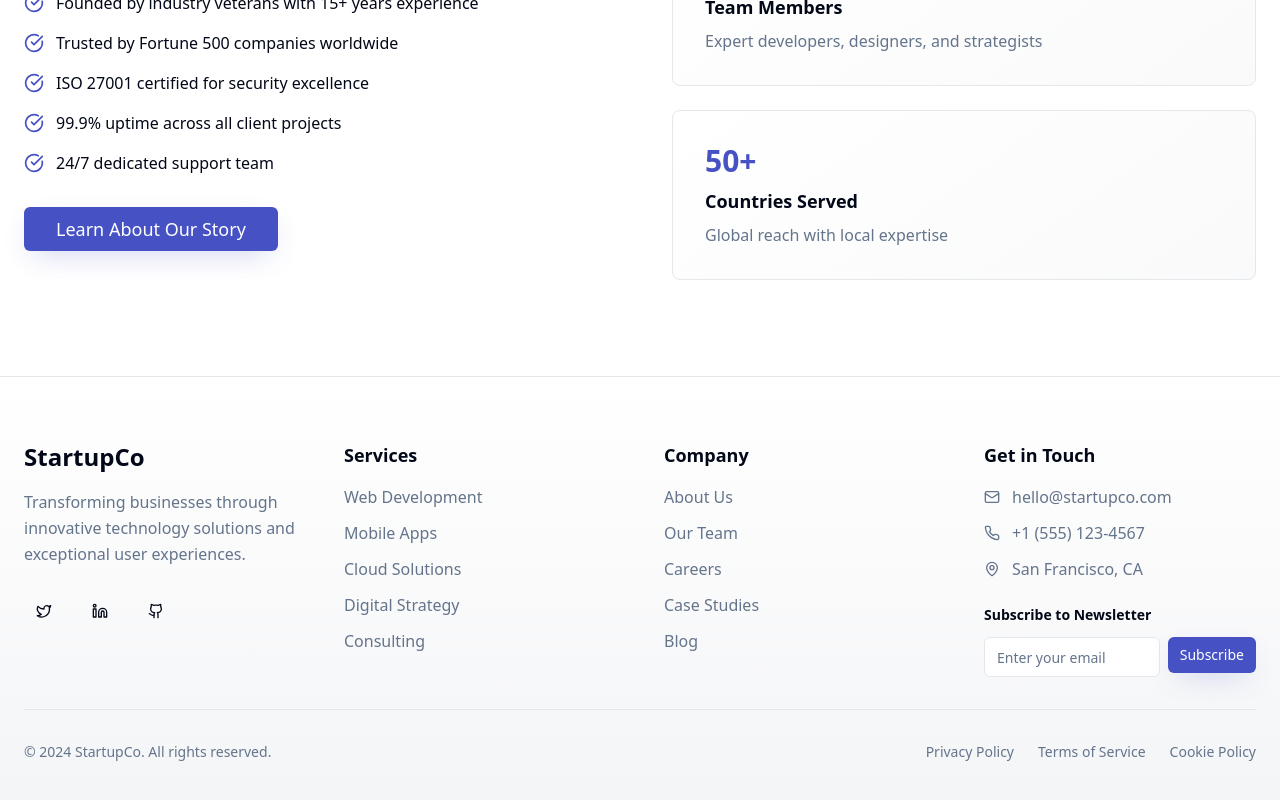
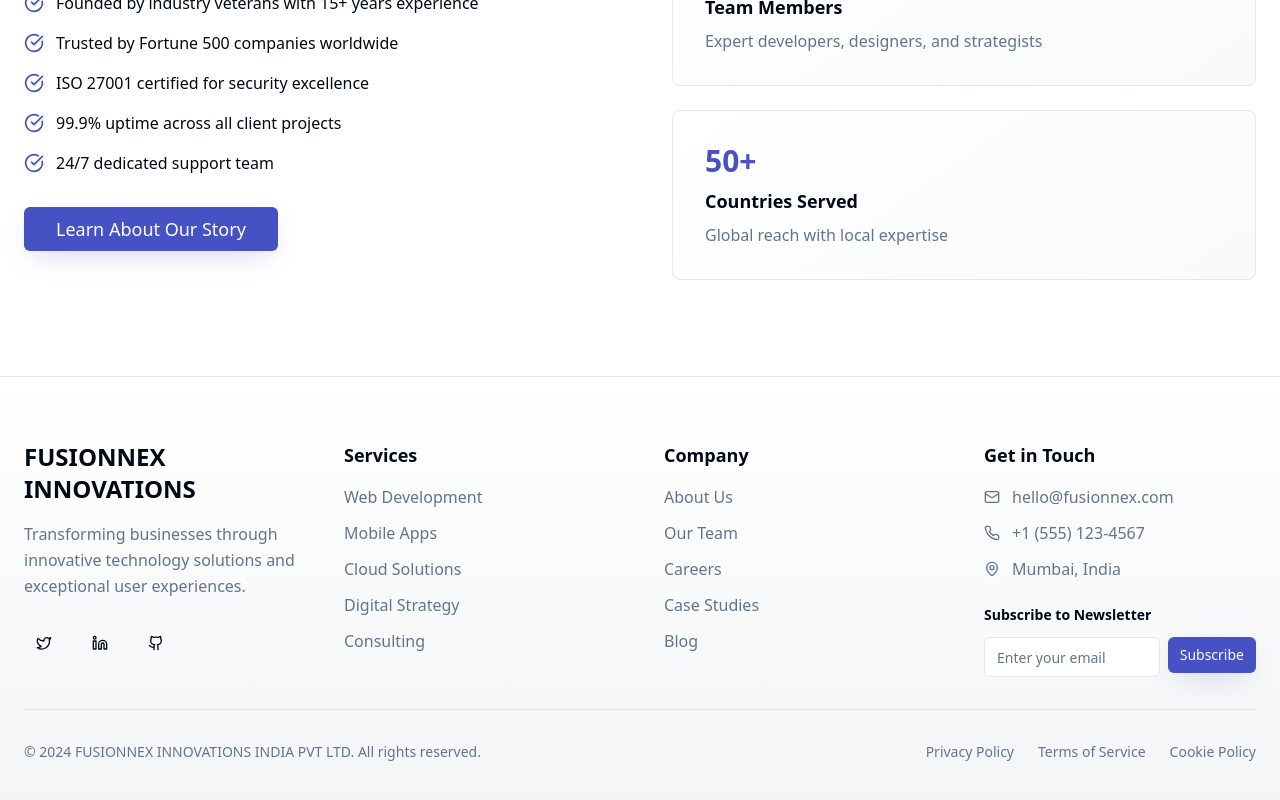
Before and after one commit to ashish2259/venture-page-studio, a React (Vite) app: page / in a window 1280 px wide. Shown: the part 2057-2857 px from the top of the page. Built offline with nearby package versions, Linux system fonts and the light colour scheme; the HTML template or start-up script is replaced by a standard one.

Commit message:
Update company name

```diff
--- a/index.html
+++ b/index.html
@@ -3,12 +3,12 @@
   <head>
     <meta charset="UTF-8" />
     <meta name="viewport" content="width=device-width, initial-scale=1.0" />
-    <title>StartupCo - Transform Your Business Vision Into Reality</title>
-    <meta name="description" content="We build cutting-edge solutions that drive growth, enhance efficiency, and deliver exceptional user experiences for forward-thinking companies." />
-    <meta name="author" content="StartupCo" />
+    <title>FUSIONNEX INNOVATIONS - Transform Your Business Vision Into Reality</title>
+    <meta name="description" content="FUSIONNEX INNOVATIONS INDIA PVT LTD builds cutting-edge solutions that drive growth, enhance efficiency, and deliver exceptional user experiences for forward-thinking companies." />
+    <meta name="author" content="FUSIONNEX INNOVATIONS INDIA PVT LTD" />
 
-    <meta property="og:title" content="StartupCo - Transform Your Business Vision Into Reality" />
-    <meta property="og:description" content="We build cutting-edge solutions that drive growth, enhance efficiency, and deliver exceptional user experiences for forward-thinking companies." />
+    <meta property="og:title" content="FUSIONNEX INNOVATIONS - Transform Your Business Vision Into Reality" />
+    <meta property="og:description" content="FUSIONNEX INNOVATIONS INDIA PVT LTD builds cutting-edge solutions that drive growth, enhance efficiency, and deliver exceptional user experiences for forward-thinking companies." />
     <meta property="og:type" content="website" />
     <meta property="og:image" content="https://lovable.dev/opengraph-image-p98pqg.png" />
 
--- a/src/components/Footer.tsx
+++ b/src/components/Footer.tsx
@@ -10,7 +10,7 @@ export const Footer = () => {
         <div className="grid grid-cols-1 md:grid-cols-2 lg:grid-cols-4 gap-12">
           {/* Company Info */}
           <div>
-            <h3 className="text-2xl font-bold text-foreground mb-4">StartupCo</h3>
+            <h3 className="text-2xl font-bold text-foreground mb-4">FUSIONNEX INNOVATIONS</h3>
             <p className="text-muted-foreground mb-6 leading-relaxed">
               Transforming businesses through innovative technology solutions and exceptional user experiences.
             </p>
@@ -57,7 +57,7 @@ export const Footer = () => {
             <div className="space-y-3 text-muted-foreground mb-6">
               <div className="flex items-center gap-3">
                 <Mail className="w-4 h-4" />
-                <span>hello@startupco.com</span>
+                <span>hello@fusionnex.com</span>
               </div>
               <div className="flex items-center gap-3">
                 <Phone className="w-4 h-4" />
@@ -65,7 +65,7 @@ export const Footer = () => {
               </div>
               <div className="flex items-center gap-3">
                 <MapPin className="w-4 h-4" />
-                <span>San Francisco, CA</span>
+                <span>Mumbai, India</span>
               </div>
             </div>
 
@@ -88,7 +88,7 @@ export const Footer = () => {
 
         <div className="flex flex-col md:flex-row justify-between items-center gap-4">
           <p className="text-muted-foreground text-sm">
-            © 2024 StartupCo. All rights reserved.
+            © 2024 FUSIONNEX INNOVATIONS INDIA PVT LTD. All rights reserved.
           </p>
           <div className="flex gap-6 text-sm text-muted-foreground">
             <a href="#" className="hover:text-primary transition-smooth">Privacy Policy</a>
```
